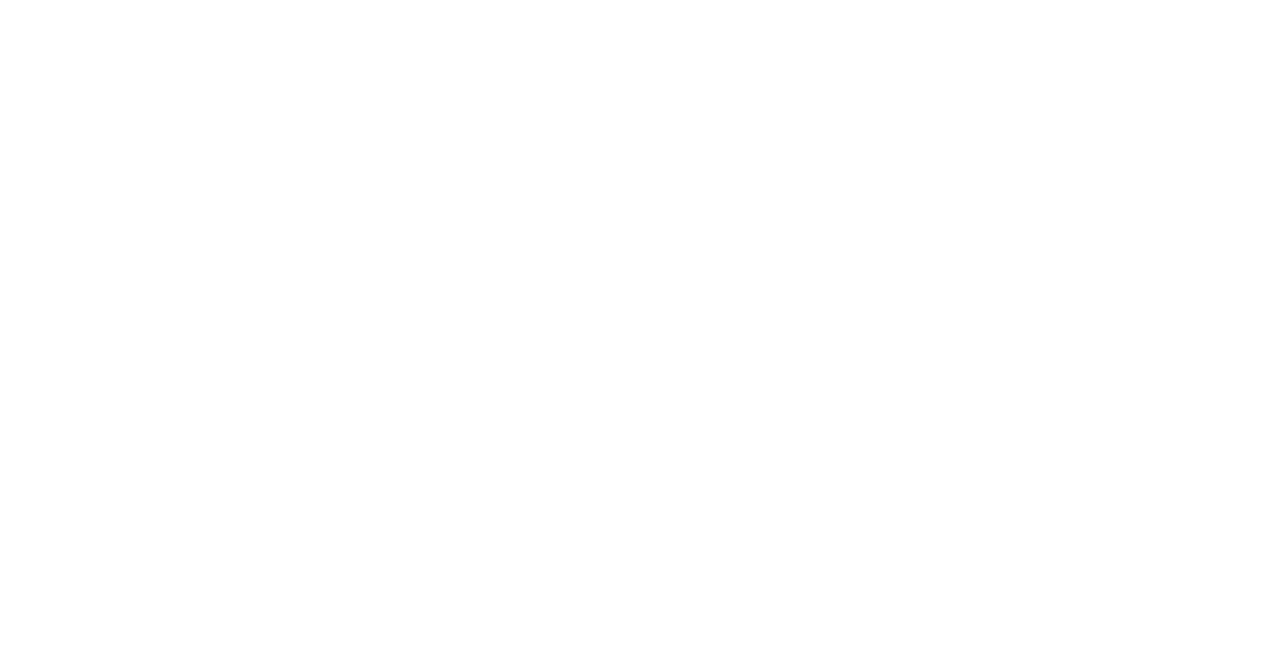
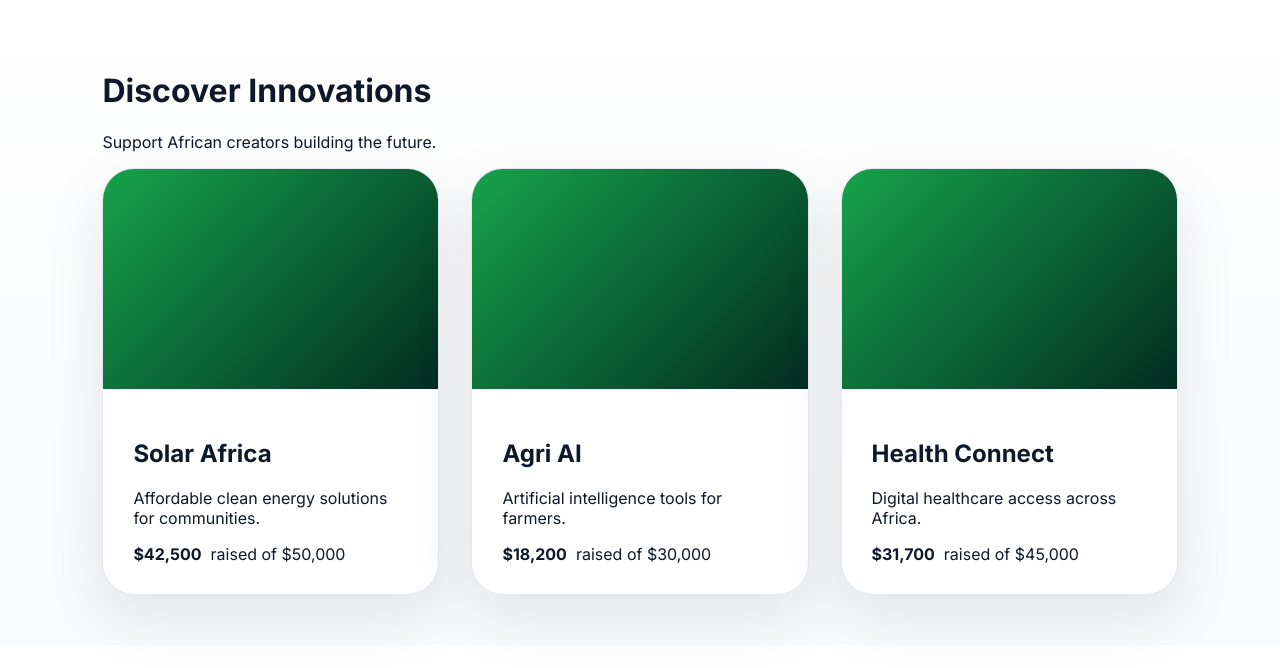
Before and after one commit to groupstum-dev/sahara, a Next.js app: page /campaigns in a window 1280 px wide. Before the commit this address had no page. Shown: the top 668 px of the page. Built offline with nearby package versions, Linux system fonts and the light colour scheme.

Commit message:
Update page.tsx

```diff
--- a/app/campaigns/page.tsx
+++ b/app/campaigns/page.tsx
@@ -1,193 +1,90 @@
 import Link from "next/link";
-import { notFound } from "next/navigation";
 
 
-const campaigns = {
-
-  "solar-africa": {
-
-    title: "Solar Energy Solutions",
-
-    category: "Energy",
-
-    creator: "Amina Mwangi",
-
-    country: "Kenya 🇰🇪",
-
-    description:
-      "Affordable solar-powered solutions helping rural communities access clean energy.",
-
-    story:
-      "Millions of families across Africa still lack reliable access to electricity. This project builds affordable solar systems that empower communities, schools, and small businesses with clean energy.",
-
-    raised: 25000,
-
-    goal: 50000,
-
-    supporters: 120,
-
-
-    rewards: [
+const campaigns = [
 
 {
-        amount: 20,
-        title: "Supporter",
-        description:
-          "Receive project updates and a thank-you message."
+id:"solar-africa",
+title:"Solar Africa",
+description:"Affordable clean energy solutions for communities.",
+raised:"$42,500",
+goal:"$50,000"
 },
 
+{
+id:"agri-ai",
+title:"Agri AI",
+description:"Artificial intelligence tools for farmers.",
+raised:"$18,200",
+goal:"$30,000"
+},
 
 {
-        amount: 100,
-        title: "Early Supporter",
-        description:
-          "Receive updates and exclusive project materials."
-      },
-
-
-      {
-        amount: 500,
-        title: "Impact Partner",
-        description:
-          "Become a recognized supporter of the solar initiative."
+id:"health-connect",
+title:"Health Connect",
+description:"Digital healthcare access across Africa.",
+raised:"$31,700",
+goal:"$45,000"
 }
 
-    ]
-
-  },
-
-
-  "smart-farming": {
-
-    title: "Smart Farming Technology",
-
-    category: "Agriculture",
-
-    creator: "David Okoro",
-
-    country: "Nigeria 🇳🇬",
-
-    description:
-      "IoT farming tools helping small farmers improve crop production.",
-
-    story:
-      "Small farmers face challenges with unpredictable weather and limited access to technology. This project provides smart farming tools to improve productivity.",
-
-    raised: 18000,
-
-    goal: 40000,
-
-    supporters: 86,
-
-
-    rewards: [
-
-      {
-        amount: 25,
-        title: "Farm Supporter",
-        description:
-          "Receive project updates."
-      },
-
-
-      {
-        amount: 250,
-        title: "Technology Partner",
-        description:
-          "Get early access updates."
-      }
-
-    ]
-
-  }
-
-};
+];
 
 
 
-type PageProps = {
-
-  params: Promise<{
-
-    id: string;
-
-  }>;
-
-};
-
-
-
-export default async function CampaignPage({
-
-  params
-
-}: PageProps) {
-
-
-  const { id } = await params;
-
-
-
-  const campaign =
-    campaigns[id as keyof typeof campaigns];
-
-
-
-  if (!campaign) {
-
-    notFound();
-
-  }
-
-
-
-  const progress = Math.round(
-
-    (campaign.raised / campaign.goal) * 100
-
-  );
-
+export default function Campaigns(){
 
 
 return (
 
-    <main className="campaign-detail">
+<main className="dashboard">
+
+
+<h1>
+
+Discover Innovations
+
+</h1>
+
+
+<p>
+
+Support African creators building the future.
+
+</p>
+
+
+
+<div className="campaign-grid">
+
+
+{
+
+campaigns.map((campaign)=>(
 
 
 <Link
 
-        href="/campaigns"
+href={`/campaigns/${campaign.id}`}
 
-        className="back-link"
+key={campaign.id}
+
+className="campaign-card"
 
 >
 
-        ← Back to projects
 
-      </Link>
+<div className="campaign-image"/>
 
 
 
-
-      <section className="campaign-hero">
+<div className="campaign-body">
 
 
-        <div className="campaign-main">
-
-
-          <span className="campaign-category">
-
-            {campaign.category}
-
-          </span>
-
-
-
-          <h1>
+<h2>
 
 {campaign.title}
 
-          </h1>
+</h2>
 
 
 
@@ -199,179 +96,45 @@
 
 
 
-          <small>
+<div className="progress">
 
-            Created by {campaign.creator} · {campaign.country}
+<div></div>
 
-          </small>
+</div>
+
+
+
+<strong>
+
+{campaign.raised}
+
+</strong>
+
+<span>
+
+&nbsp; raised of {campaign.goal}
+
+</span>
+
 
 
 </div>
 
 
+</Link>
 
 
+))
 
-        <div className="funding-card">
-
-
-          <h3>
-
-            Funding Progress
-
-          </h3>
-
-
-
-          <div className="progress">
-
-
-            <div
-
-              style={{
-
-                width: `${progress}%`
-
-              }}
-
-            />
-
-          </div>
-
-
-
-          <h2>
-
-            ${campaign.raised.toLocaleString()}
-
-          </h2>
-
-
-
-          <p>
-
-            raised of ${campaign.goal.toLocaleString()}
-
-          </p>
-
-
-
-          <p>
-
-            {campaign.supporters} supporters
-
-          </p>
-
-
-
-          <button className="btn btn-primary">
-
-            Support This Project
-
-          </button>
+}
 
 
 </div>
-
-
-      </section>
-
-
-
-
-
-      <section className="campaign-body">
-
-
-        <div className="story-card">
-
-
-          <h2>
-
-            The Story
-
-          </h2>
-
-
-          <p>
-
-            {campaign.story}
-
-          </p>
-
-
-        </div>
-
-
-
-
-
-        <div className="rewards-card">
-
-
-          <h2>
-
-            Rewards
-
-          </h2>
-
-
-
-          {campaign.rewards.map((reward) => (
-
-
-            <div
-
-              key={reward.amount}
-
-              className="reward"
-
-            >
-
-
-              <h3>
-
-                ${reward.amount}
-
-              </h3>
-
-
-              <h4>
-
-                {reward.title}
-
-              </h4>
-
-
-              <p>
-
-                {reward.description}
-
-              </p>
-
-
-
-              <button className="btn btn-primary">
-
-                Choose Reward
-
-              </button>
-
-
-            </div>
-
-
-          ))}
-
-
-        </div>
-
-
-      </section>
 
 
 </main>
 
 );
 
+
 }
```
Lines whose indentation alone changed are shown as unchanged.
